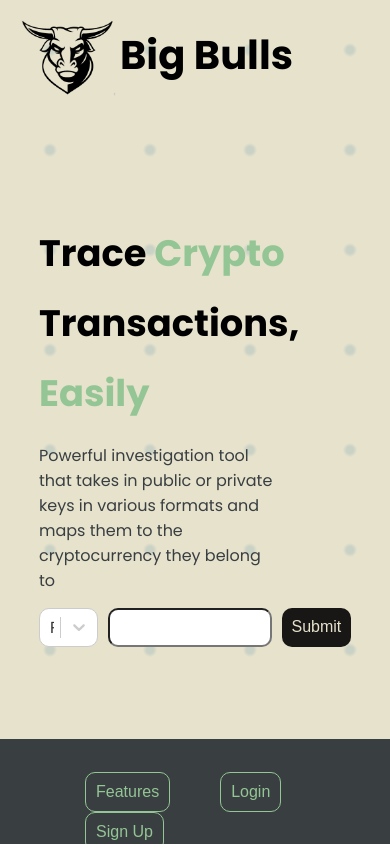
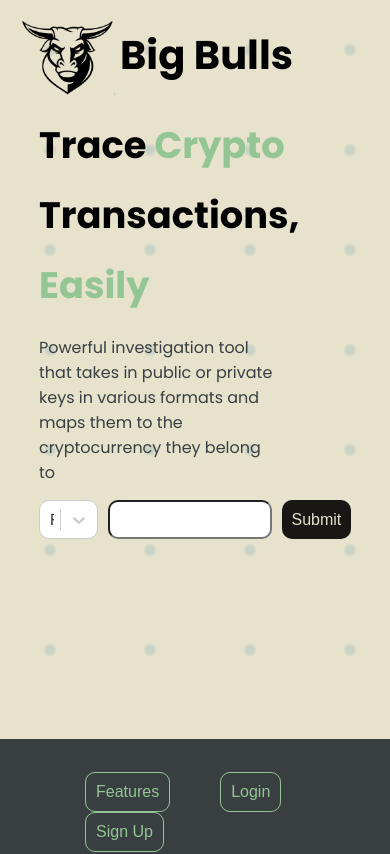
Before and after one commit to Shogunkayo/Big-Bulls, a React (Vite) app in the folder client/: page / in a window 390 px wide. Shown: the top 854 px of the page. Built offline with nearby package versions, Linux system fonts and the light colour scheme.

Commit message:
client: made home responsive height

```diff
--- a/client/index.html
+++ b/client/index.html
@@ -2,10 +2,9 @@
 <html lang="en">
   <head>
     <meta charset="UTF-8" />
-    <link rel="icon" type="image/svg+xml" href="/vite.svg" />
     <meta name="viewport" content="width=device-width, initial-scale=1.0" />
-    <title>BIG BULLS</title>
-    <link rel="icon" type="image/x-icon" href="/src/public/assets/favicon.ico" />
+    <title>Big Bulls</title>
+    <link rel="icon" type="image/png" href="/src/public/assets/bull.png" />
   </head>
   <body>
     <div id="root"></div>
--- a/client/src/styles/_base.scss
+++ b/client/src/styles/_base.scss
@@ -1,9 +1,25 @@
 @use 'breakpoints' as b;
+@use 'variables' as v;
 @import url("https://fonts.googleapis.com/css2?family=Poppins:ital,wght@0,100;0,200;0,300;0,400;0,500;0,600;0,700;0,800;0,900;1,100;1,200;1,300;1,400;1,500;1,600;1,700;1,800;1,900&display=swap");
 
 * {
     color: inherit;
     margin: 0;
+
+    &::-webkit-scrollbar {
+        width: 8px;
+        background-color: v.$lblack;
+    }
+
+    &::-webkit-scrollbar-track {
+        box-shadow: inset 0 0 5px grey;
+        border-radius: 10px;
+    }
+
+    &::-webkit-scrollbar-thumb {
+        background: v.$dgreen;
+        border-radius: 10px;
+    }
 }
 
 body {
--- a/client/src/styles/_breakpoints.scss
+++ b/client/src/styles/_breakpoints.scss
@@ -49,3 +49,21 @@ $breakpoints: (
         @content;
     }
 }
+
+@mixin hlg {
+    @media (max-height: map-get($breakpoints, "lg")) {
+        @content;
+    }
+}
+
+@mixin hmd {
+    @media (max-height: map-get($breakpoints, "md")) {
+        @content;
+    }
+}
+
+@mixin hsm {
+    @media (max-width: map-get($breakpoints, "sm")) {
+        @content;
+    }
+}
--- a/client/src/styles/components/_home.scss
+++ b/client/src/styles/components/_home.scss
@@ -3,32 +3,18 @@
 
 .home-container {
     display: flex;
-    height: 100vh;
+    height: 1080px;
 
     @include b.lg {
         flex-direction: column;
         overflow-x: hidden;
+        height: auto;
     }
 
     >div {
         @include b.lg {
             padding-bottom: 200px;
         }
-    }
-
-    &::-webkit-scrollbar {
-        width: 8px;
-        background-color: v.$lblack;
-    }
-
-    &::-webkit-scrollbar-track {
-        box-shadow: inset 0 0 5px grey;
-        border-radius: 10px;
-    }
-
-    &::-webkit-scrollbar-thumb {
-        background: v.$dgreen;
-        border-radius: 10px;
     }
 }
 
```
